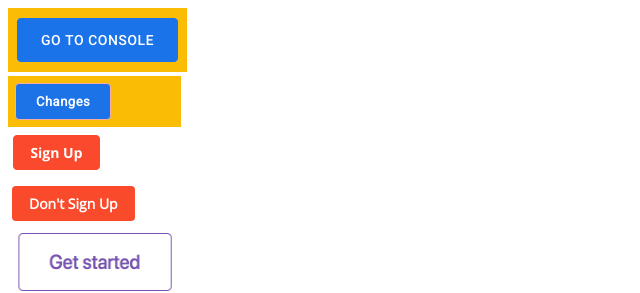
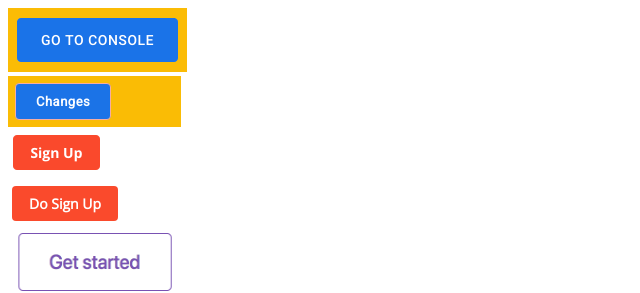
Before and after one commit to mason-stewart/junk-please-delete, a plain HTML site: page index.html in a window 1280 px wide. Shown: the top 293 px of the page, 0-640 px from the left. Drawn offline with nearby package versions, Linux system fonts and the light colour scheme.

Commit message:
committing

```diff
--- a/index.html
+++ b/index.html
@@ -12,7 +12,7 @@
 
   <img src="images/sign_up_99_51.png" width="99" height="51">
   <div class="sign_up-container">
-    <button class="sign_up">Don't Sign Up</button>
+    <button class="sign_up">Do Sign Up</button>
   </div>
 
   <img src="images/get_started_175x74.png" width="175" height="74">
```
